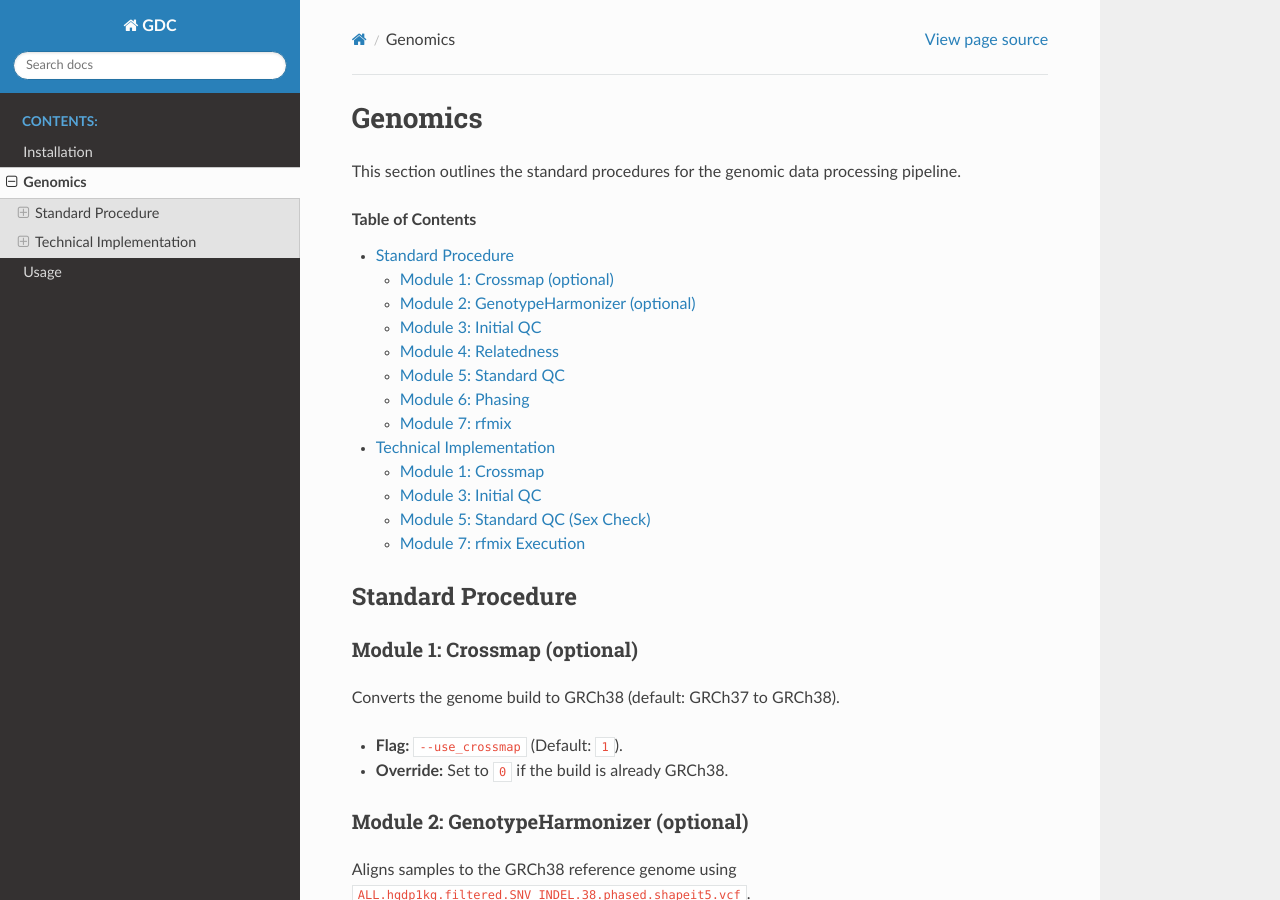
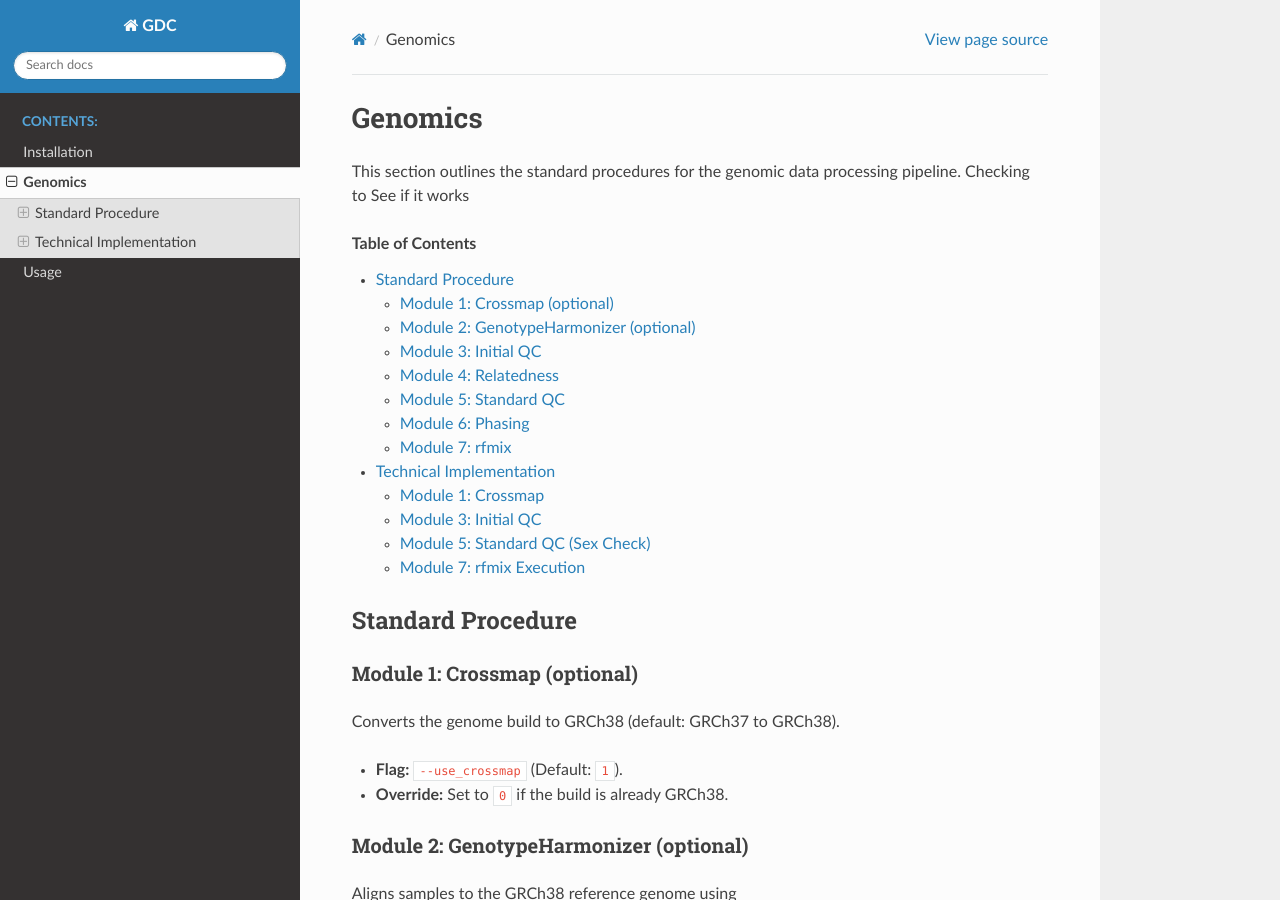
Before and after one commit to and02709/GDC, a Sphinx documentation site: the page built from docs/genomics.rst, in a window 1280 px wide and 900 px high. Built offline with Sphinx 7.4.7 and the Read the Docs theme 3.1.0, drawn with Linux system fonts in a browser that asks for light colours; pages that are not in the unit, such as notebooks, are missing from menus.

Commit message:
Add section on checking pipeline functionality

```diff
--- a/docs/genomics.rst
+++ b/docs/genomics.rst
@@ -2,6 +2,7 @@ Genomics
 ========
 
 This section outlines the standard procedures for the genomic data processing pipeline.
+Checking to See if it works
 
 .. contents:: Table of Contents
    :depth: 2
```
